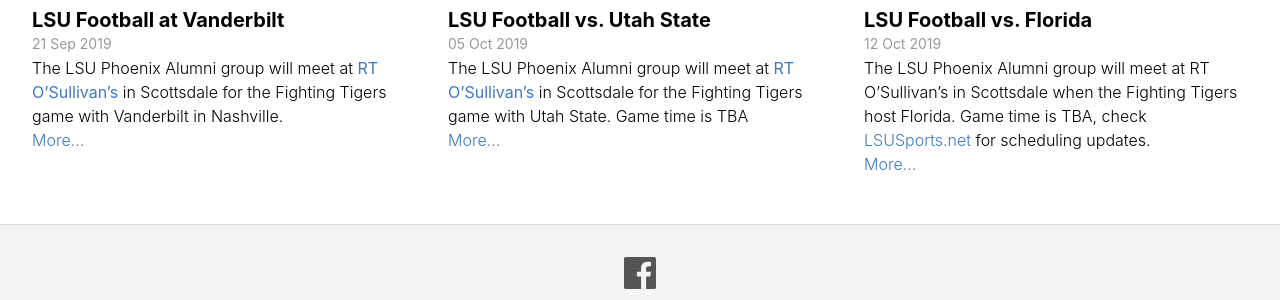
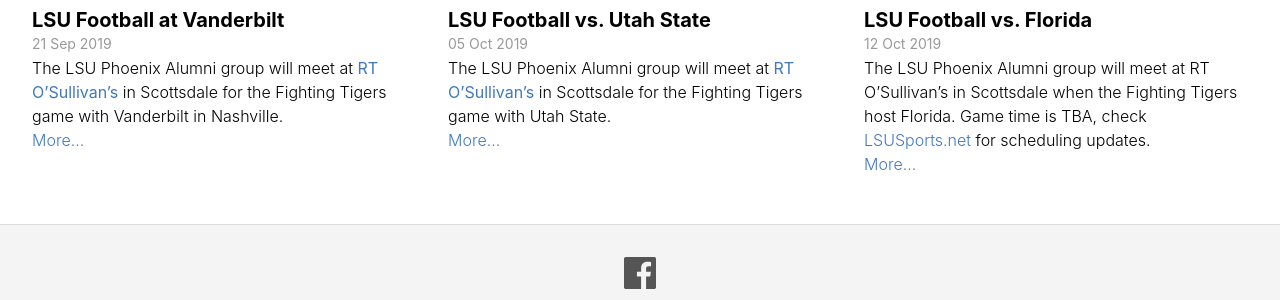
Before and after one commit to lsu-phoenix-alumni/lsu-phoenix-alumni.github.io, a Jekyll site: the page built from index.html, in a window 1280 px wide. Shown: the part 1214-1514 px from the top of the page. Built offline with Jekyll 4.4.1, drawn with Linux system fonts in a browser that asks for light colours.

Commit message:
Updated Lsu Vs Utah State

```diff
--- a/_events/lsu-vs-utah-state.markdown
+++ b/_events/lsu-vs-utah-state.markdown
@@ -6,6 +6,6 @@
 position: 5
 ---
 
-The LSU Phoenix Alumni group will meet at **[RT O'Sullivan's](https://goo.gl/maps/3MjPdBhDfGWxt53HA)** in Scottsdale for the Fighting Tigers game with Utah State. Game time is TBA
+The LSU Phoenix Alumni group will meet at **[RT O'Sullivan's](https://goo.gl/maps/3MjPdBhDfGWxt53HA)** in Scottsdale for the Fighting Tigers game with Utah State.
 
-Check **[LSUSports.net](http://www.lsusports.net/SportSelect.dbml?SPID=2164&SPSID=27811&DB_OEM_ID=5200&_ga=2.61742444.1994479276.1565745145-1475237789.1565745143)** for scheduling updates.
+Game time is TBA; check **[LSUSports.net](http://www.lsusports.net/SportSelect.dbml?SPID=2164&SPSID=27811&DB_OEM_ID=5200&_ga=2.61742444.1994479276.1565745145-1475237789.1565745143)** for scheduling updates.
```
